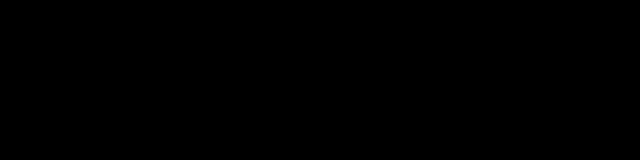
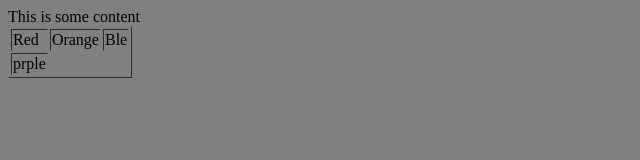
Before and after one commit to thesaddestgravy/the-harding-repo, a plain HTML site: page index.html in a window 1280 px wide. Shown: the whole page, without its empty margins (0-640 px from the left). Drawn offline with Linux system fonts and the light colour scheme.

Commit message:
added a table

```diff
--- a/index.html
+++ b/index.html
@@ -4,9 +4,19 @@
         <meta charset="utf-8">
         <title></title>
     </head>
-    <body style = "background-color:black;">
+    <body style = "background-color:grey;">
     <script>
         document.body.innerHTML = "This is some content";
     </script>
+    <table border="1">
+        <tr>
+            <td>Red</td>
+            <td>Orange</td>
+            <td>Ble</td>
+        </tr>
+        <tr>
+            <td>prple</td>
+        </tr>
+    </table>
     </body>
 </html>
```
